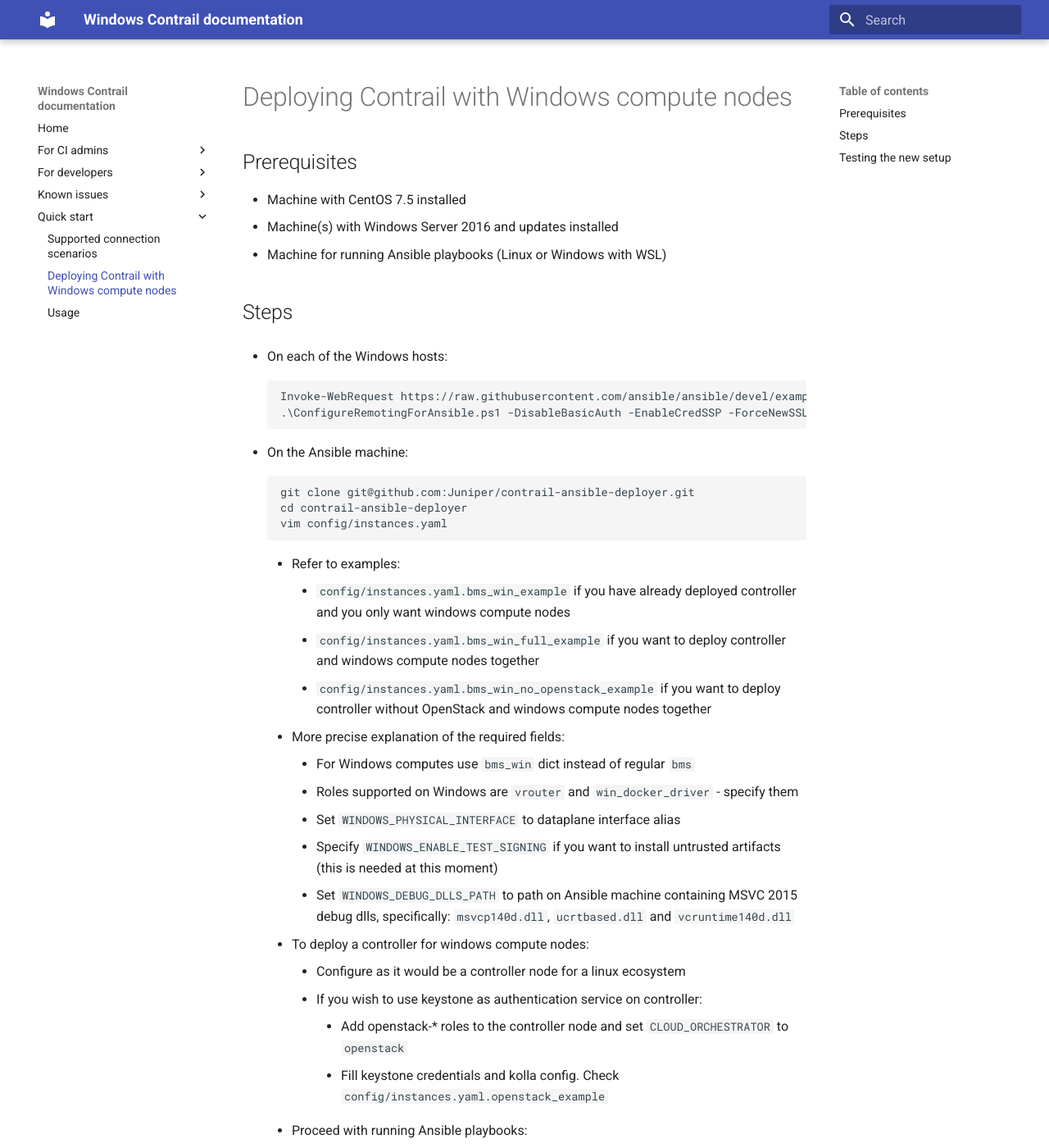
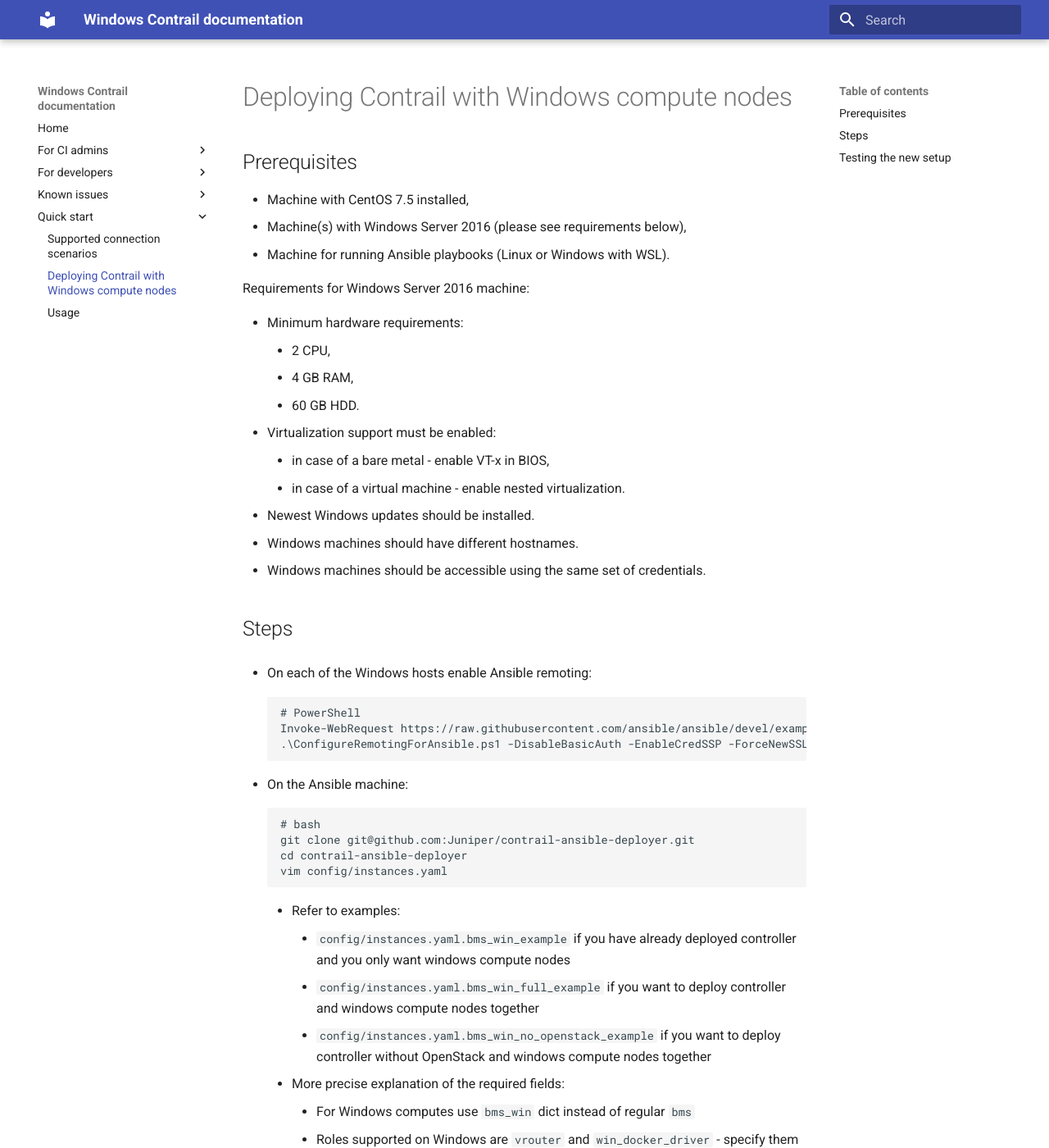
Before and after one commit to piotr-szuberski/contrail-windows-docs, an MkDocs documentation site: the page built from doc/Quick_start/deployment.md, in a window 1280 px wide and 1400 px high. Shown: the whole window at 82% size. Built offline with MkDocs 1.6.1 and Material for MkDocs 9.7.7, drawn with Linux system fonts in a browser that asks for light colours; some of the changed text lies outside the part shown.

Commit message:
Improvements in deployment doc (#70)

```diff
--- a/doc/Quick_start/deployment.md
+++ b/doc/Quick_start/deployment.md
@@ -1,17 +1,35 @@
 # Deploying Contrail with Windows compute nodes
 
 ## Prerequisites
-* Machine with CentOS 7.5 installed
-* Machine(s) with Windows Server 2016 and updates installed
-* Machine for running Ansible playbooks (Linux or Windows with WSL)
+
+* Machine with CentOS 7.5 installed,
+* Machine(s) with Windows Server 2016 (please see requirements below),
+* Machine for running Ansible playbooks (Linux or Windows with WSL).
+
+Requirements for Windows Server 2016 machine:
+
+* Minimum hardware requirements:
+    * 2 CPU,
+    * 4 GB RAM,
+    * 60 GB HDD.
+* Virtualization support must be enabled:
+    * in case of a bare metal - enable VT-x in BIOS,
+    * in case of a virtual machine - enable nested virtualization.
+* Newest Windows updates should be installed.
+* Windows machines should have different hostnames.
+* Windows machines should be accessible using the same set of credentials.
+
 ## Steps
-- On each of the Windows hosts:
 
+- On each of the Windows hosts enable Ansible remoting:
+
+        # PowerShell
         Invoke-WebRequest https://raw.githubusercontent.com/ansible/ansible/devel/examples/scripts/ConfigureRemotingForAnsible.ps1 -OutFile ConfigureRemotingForAnsible.ps1
         .\ConfigureRemotingForAnsible.ps1 -DisableBasicAuth -EnableCredSSP -ForceNewSSLCert -SkipNetworkProfileCheck
 
 * On the Ansible machine:
 
+        # bash
         git clone git@github.com:Juniper/contrail-ansible-deployer.git
         cd contrail-ansible-deployer
         vim config/instances.yaml
@@ -23,9 +41,9 @@
     * More precise explanation of the required fields:
         * For Windows computes use `bms_win` dict instead of regular `bms`
         * Roles supported on Windows are `vrouter` and `win_docker_driver` - specify them
-        * Set `WINDOWS_PHYSICAL_INTERFACE` to dataplane interface alias
-        * Specify `WINDOWS_ENABLE_TEST_SIGNING` if you want to install untrusted artifacts (this is needed at this moment)
-        * Set `WINDOWS_DEBUG_DLLS_PATH` to path on Ansible machine containing MSVC 2015 debug dlls, specifically: `msvcp140d.dll`, `ucrtbased.dll` and `vcruntime140d.dll`
+        * Set `WINDOWS_PHYSICAL_INTERFACE` to dataplane interface name (run `Get-NetAdapter` from PowerShell to list available interfaces on Windows compute node)
+        * Add `WINDOWS_ENABLE_TEST_SIGNING` option and leave it empty, if you want to install untrusted artifacts (this is needed at this moment)
+        * Set `WINDOWS_DEBUG_DLLS_PATH` to path on Ansible machine containing MSVC 2015 debug dlls, specifically: `msvcp140d.dll`, `ucrtbased.dll` and `vcruntime140d.dll`. DLLs can be obtained by installing Windows SDK on Windows and copying DLLs to Ansible machine.
     * To deploy a controller for windows compute nodes:
         * Configure as it would be a controller node for a linux ecosystem
         * If you wish to use keystone as authentication service on controller:
@@ -45,4 +63,5 @@
 
 
 ## Testing the new setup
+
 Refer to [this document](./connection_scenarios.md)
```
